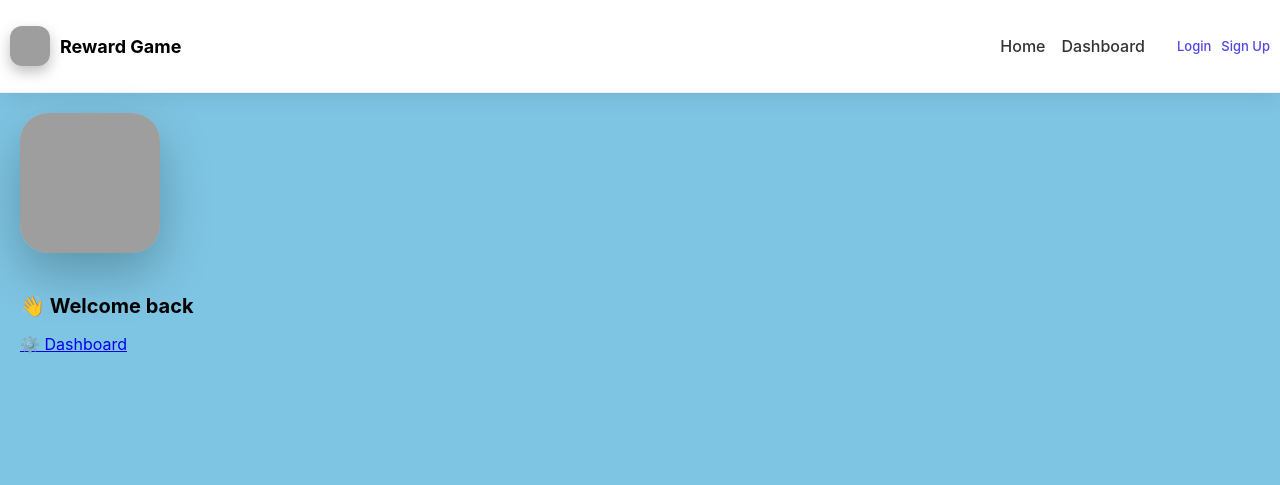
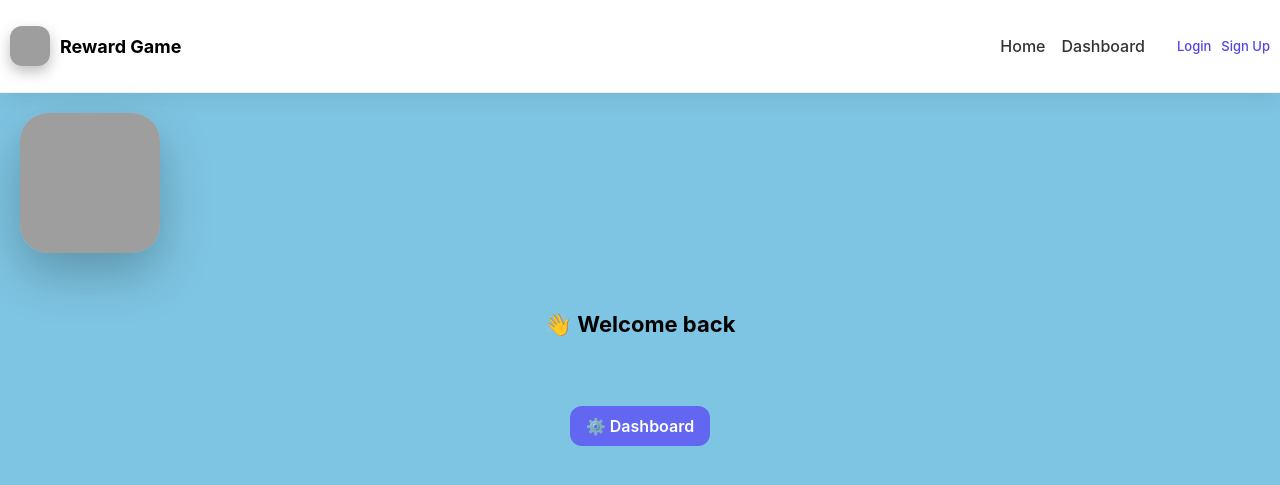
Before and after one commit to KevinCranfield/rewardApp, a Django app: page / in a window 1280 px wide. Shown: the top 485 px of the page. Run offline with Django 5.2, Linux system fonts and the light colour scheme; grey boxes are pictures that could not be loaded.

Commit message:
updated homepage css

```diff
--- a/game/static/game/css/styles.css
+++ b/game/static/game/css/styles.css
@@ -1658,3 +1658,96 @@ html, body {
     max-width: 100%;
     overflow-x: hidden;
 }
+
+/* =========================
+   HOME SCREEN (NEW)
+========================= */
+
+.home-screen {
+    display: flex;
+    flex-direction: column;
+    gap: 20px;
+}
+
+.welcome h2 {
+    text-align: center;
+    font-size: 22px;
+    font-weight: 700;
+}
+
+/* GAME LIST */
+.game-list {
+    display: flex;
+    flex-direction: column;
+    gap: 16px;
+}
+
+/* CARD */
+.game-card {
+    background: linear-gradient(145deg,#ffffff,#f1f5f9);
+    padding: 18px;
+    border-radius: 20px;
+
+    text-decoration: none;
+    color: inherit;
+
+    box-shadow:
+        0 15px 30px rgba(0,0,0,.1),
+        0 4px 10px rgba(0,0,0,.05);
+
+    transition: all .25s ease;
+}
+
+.game-card:hover {
+    transform: translateY(-3px) scale(1.01);
+}
+
+/* HEADER */
+.game-card-header {
+    display: flex;
+    align-items: center;
+    gap: 10px;
+}
+
+.game-card-header h3 {
+    margin: 0;
+    font-size: 18px;
+}
+
+/* BODY */
+.game-card-body {
+    margin-top: 10px;
+    display: flex;
+    justify-content: space-between;
+    align-items: center;
+}
+
+.continue-btn {
+    padding: 10px 16px;
+    border-radius: 12px;
+    border: none;
+
+    background: linear-gradient(135deg,#22c55e,#16a34a);
+    color: white;
+    font-weight: 600;
+
+    cursor: pointer;
+}
+
+/* QUICK ACTIONS */
+.quick-actions {
+    margin-top: 10px;
+    text-align: center;
+}
+
+.action-btn {
+    display: inline-block;
+    padding: 10px 16px;
+    border-radius: 12px;
+
+    background: #6366f1;
+    color: white;
+
+    text-decoration: none;
+    font-weight: 600;
+}
```
